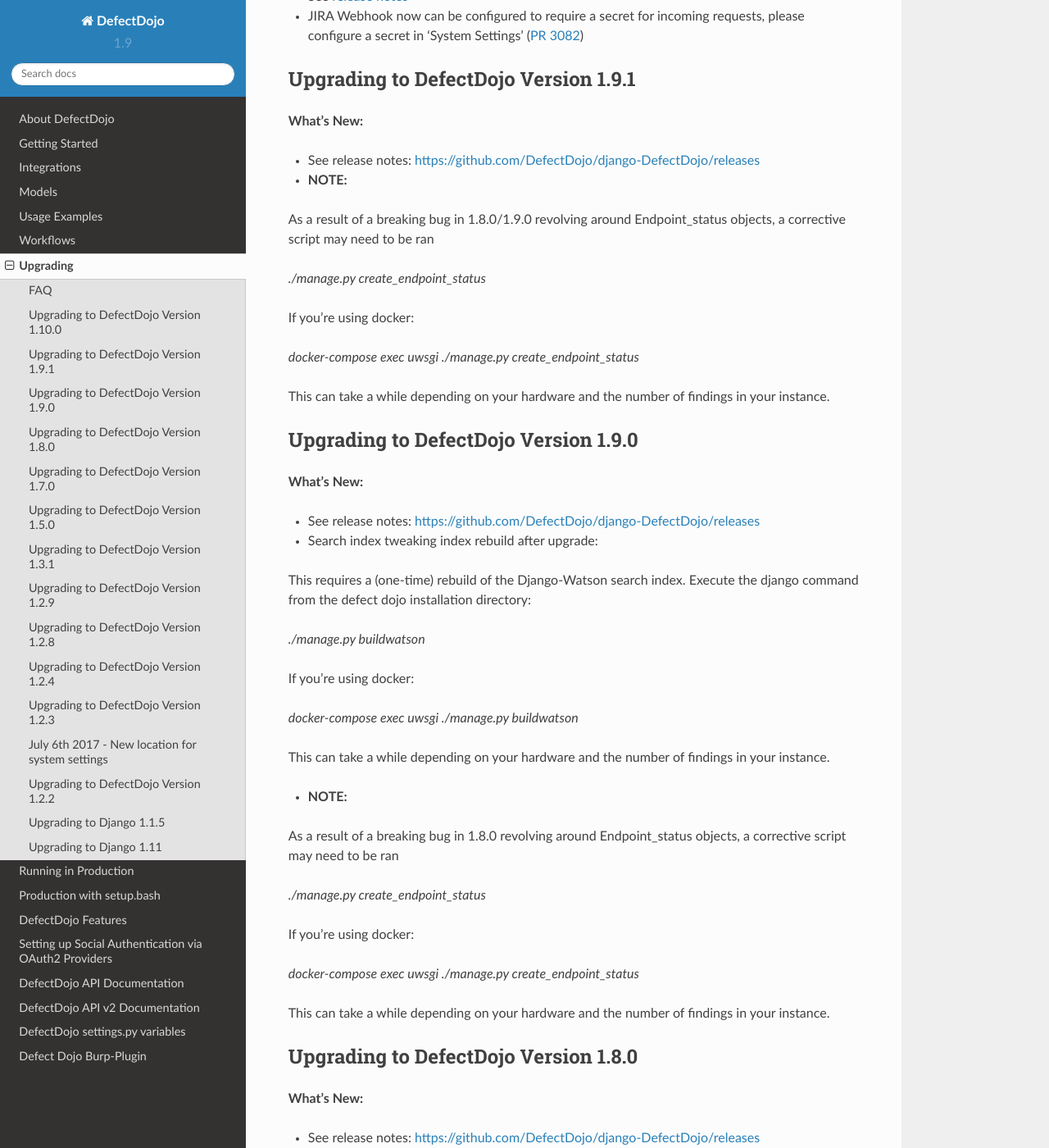
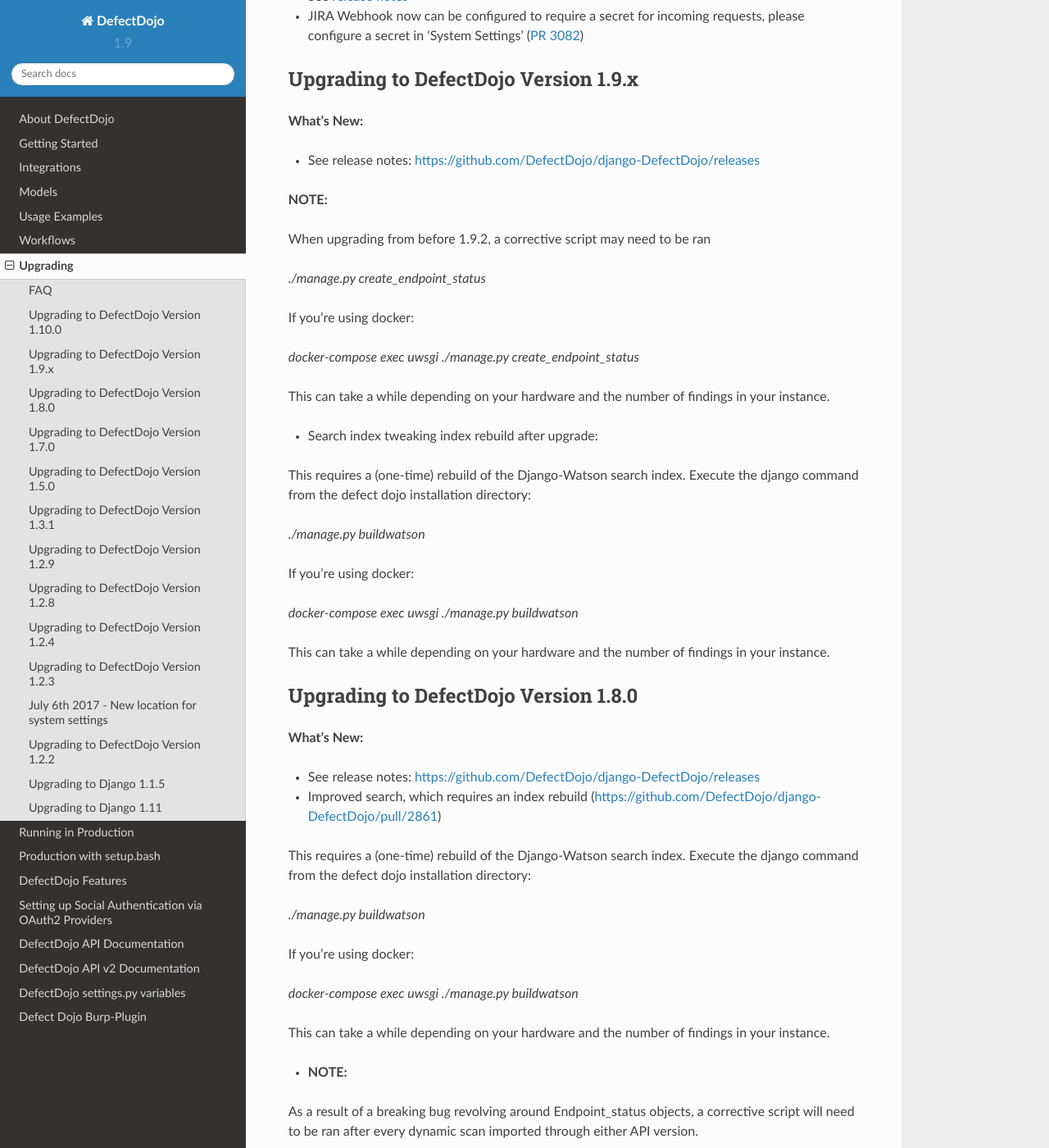
Before and after one commit to DefectDojo/Documentation, a Sphinx documentation site: the page built from docs/upgrading.rst, in a window 1280 px wide and 1400 px high, scrolled down 1281 px. Shown: the whole window at 82% size. Built offline with Sphinx 7.4.7 and the Read the Docs theme 2.0.0, drawn with Linux system fonts in a browser that asks for light colours.

Commit message:
combine 1.9.x (#153)
* combine 1.9.x

* Update upgrading.rst

```diff
--- a/docs/upgrading.rst
+++ b/docs/upgrading.rst
@@ -50,15 +50,15 @@
 - JIRA Webhook now can be configured to require a secret for incoming requests, please configure a secret in 'System Settings' (`PR 3082 <https://github.com/DefectDojo/django-DefectDojo/pull/3082>`_)
 
 
-Upgrading to DefectDojo Version 1.9.1
+Upgrading to DefectDojo Version 1.9.x
 -------------------------------------
 **What's New:**
 
 - See release notes: https://github.com/DefectDojo/django-DefectDojo/releases
 
-- **NOTE:**
+**NOTE:**
 
-As a result of a breaking bug in 1.8.0/1.9.0 revolving around Endpoint_status objects, a corrective script may need to be ran
+When upgrading from before 1.9.2, a corrective script may need to be ran
 
 `./manage.py create_endpoint_status`
 
@@ -68,12 +68,6 @@
 
 This can take a while depending on your hardware and the number of findings in your instance.
 
-
-Upgrading to DefectDojo Version 1.9.0
--------------------------------------
-**What's New:**
-
-- See release notes: https://github.com/DefectDojo/django-DefectDojo/releases
 - Search index tweaking index rebuild after upgrade:
 
 This requires a (one-time) rebuild of the Django-Watson search index. Execute the django command from the defect dojo installation directory:
@@ -85,19 +79,6 @@
 `docker-compose exec uwsgi ./manage.py buildwatson`
 
 This can take a while depending on your hardware and the number of findings in your instance.
-
-- **NOTE:**
-
-As a result of a breaking bug in 1.8.0 revolving around Endpoint_status objects, a corrective script may need to be ran
-
-`./manage.py create_endpoint_status`
-
-If you're using docker:
-
-`docker-compose exec uwsgi ./manage.py create_endpoint_status`
-
-This can take a while depending on your hardware and the number of findings in your instance.
-
 
 
 Upgrading to DefectDojo Version 1.8.0
```
